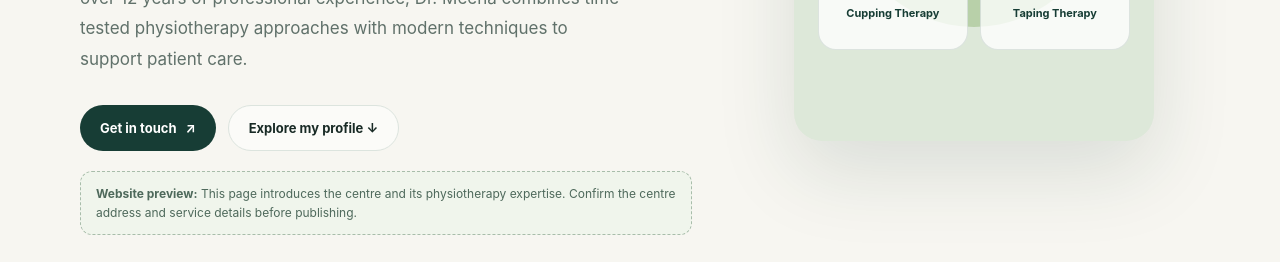
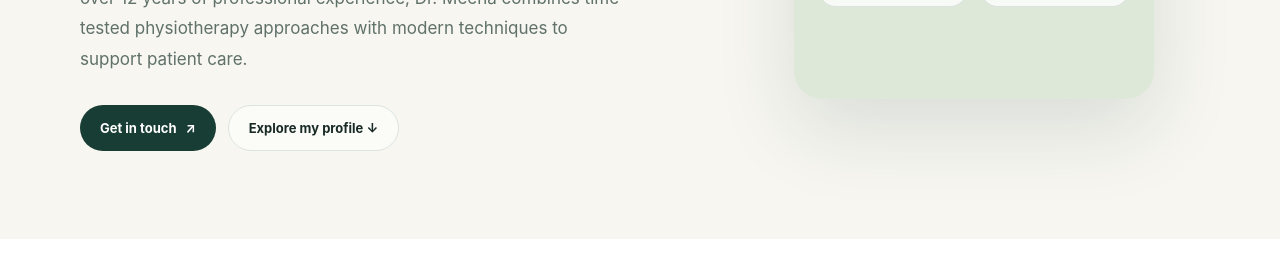
Before and after one commit to advance-solutions-physio/advance-solutions-physio, a plain HTML site: page index.html in a window 1280 px wide. Shown: the part 538-800 px from the top of the page. Drawn offline with Linux system fonts and the light colour scheme.

Commit message:
Update index.html

```diff
--- a/index.html
+++ b/index.html
@@ -136,7 +136,7 @@ h1 span { color: #66856D; }
         <h1>Move better.<br><span>Live with confidence.</span></h1>
         <p class="hero-copy">Welcome to <strong>Advance Solutions Physiotherapy Centre</strong>, owned and operated by <strong>Dr. Meena Agrawal, Consultant Physiotherapist</strong>. With over 12 years of professional experience, Dr. Meena combines time-tested physiotherapy approaches with modern techniques to support patient care.</p>
         <div class="actions"><a class="button button-primary" href="#contact">Get in touch <span aria-hidden="true">↗</span></a><a class="button button-secondary" href="#about">Explore my profile ↓</a></div>
-        <div class="edit-note"><strong>Website preview:</strong> This page introduces the centre and its physiotherapy expertise. Confirm the centre address and service details before publishing.</div>
+
       </div>
       <div class="hero-art" aria-label="Physiotherapy services illustration">
         <div class="art-card"><div class="art-circle"></div><div class="service-visuals"><div class="service-visual"><span>〰</span><strong>Manual Therapy</strong></div><div class="service-visual"><span>✳</span><strong>Dry Needling</strong></div><div class="service-visual"><span>◉</span><strong>Cupping Therapy</strong></div><div class="service-visual"><span>↗</span><strong>Taping Therapy</strong></div></div></div>
```
